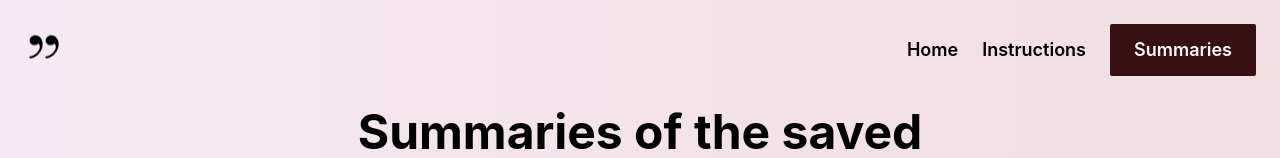
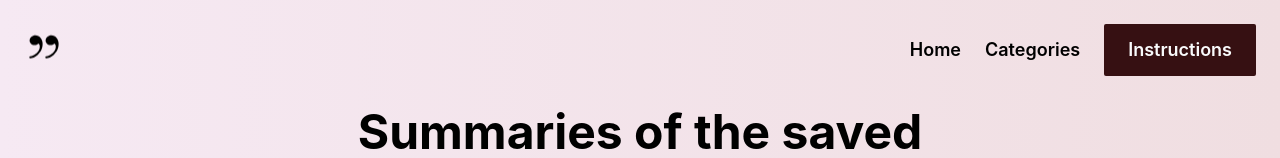
Before and after one commit to faizannaseerr/AuIn, a React (Create React App) app in the folder frontend/: page / in a window 1280 px wide. Shown: the top 158 px of the page. Built offline with nearby package versions, Linux system fonts and the light colour scheme; no server answers.

Commit message:
Update Navbar.js

```diff
--- a/frontend/src/components/Navbar.js
+++ b/frontend/src/components/Navbar.js
@@ -12,10 +12,10 @@ const Navbar = () => {
           Home
         </div>
         <div className="font-semibold hover:opacity-70 hover:underline transition-all cursor-pointer max-w-fit">
-          Instructions
+          Categories
         </div>
         <div className="font-semibold hover:px-12 hover:border-[1px] hover:border-black text-gray-50 hover:text-black bg-[#361012] hover:bg-gradient-to-r hover:from-text-gray-200 hover:to-gray-300 rounded-sm px-6 py-3 cursor-pointer max-w-fit transition-all duration-500">
-          Summaries
+          Instructions
         </div>
       </div>
     </div>
```
